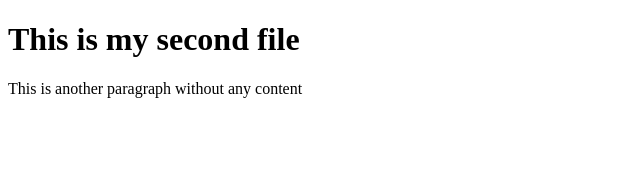
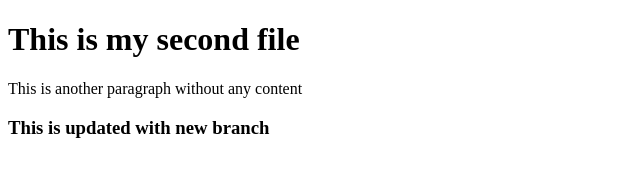
Before and after one commit to VashithHere/FSAD_Week1, a plain HTML site: page secondFile.html in a window 1280 px wide. Shown: the whole page, without its empty margins (0-640 px from the left). Drawn offline with Linux system fonts and the light colour scheme.

Commit message:
Commited with second branch

```diff
--- a/secondFile.html
+++ b/secondFile.html
@@ -8,6 +8,7 @@
 <body>
     <h1>This is my second file</h1>
     <p>This is another paragraph without any content</p>
+    <h3>This is updated with new branch</h3>
 
 </body>
 </html>
```
